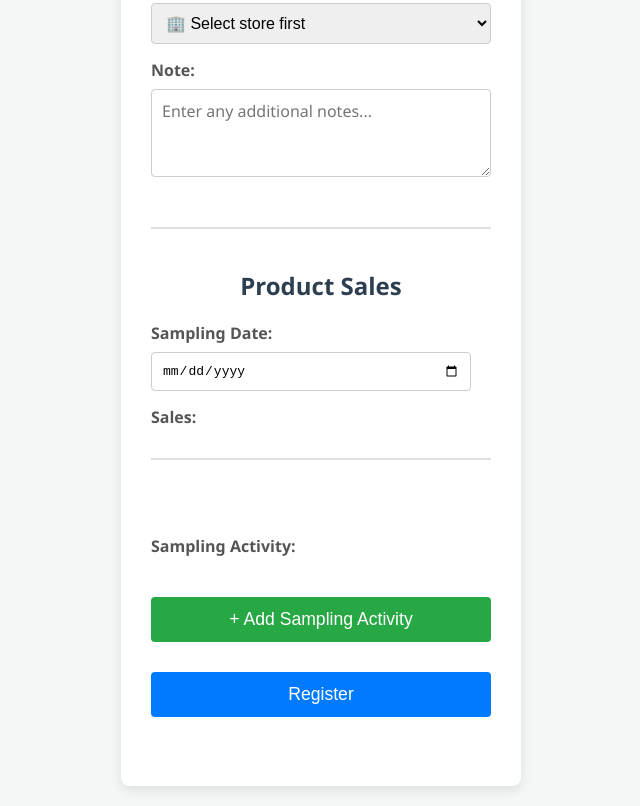
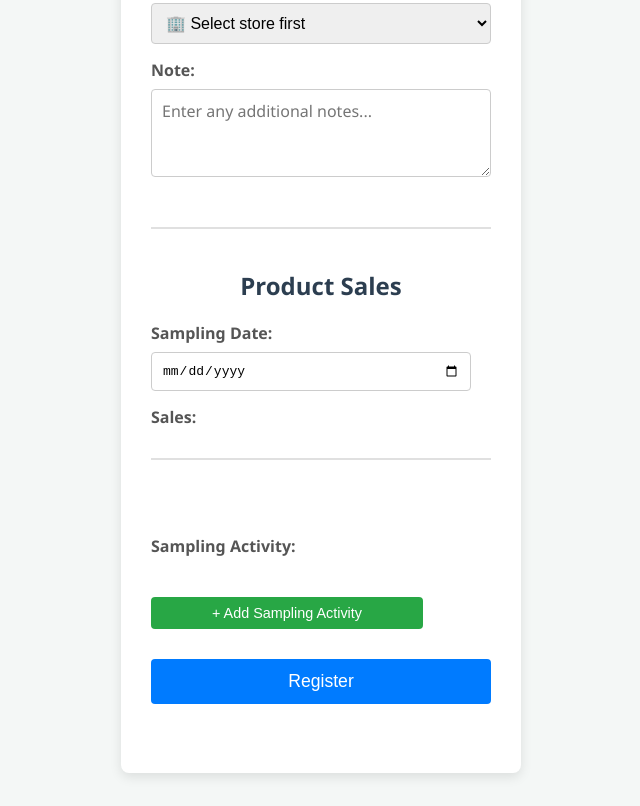
Before and after one commit to 8mamo10/sales_report, a plain HTML site: page Index.html in a window 1280 px wide. Shown: the part 418-1224 px from the top of the page, without its empty margins (319-959 px from the left). Drawn offline with Linux system fonts and the light colour scheme.

Commit message:
Change the size of the add sampling activity button to differenciate from the register button

```diff
--- a/Index.html
+++ b/Index.html
@@ -303,7 +303,7 @@
           <!-- Sampling activity entries will be dynamically added here -->
         </div>
 
-        <button type="button" id="addSamplingActivityBtn" style="width: 100%; margin-top: 10px; background-color: #28a745;">
+        <button type="button" id="addSamplingActivityBtn" style="width: 80%; margin-top: 10px; margin-left: 0; background-color: #28a745; font-size: 0.9em; padding: 8px;">
           + Add Sampling Activity
         </button>
       </div>
```
